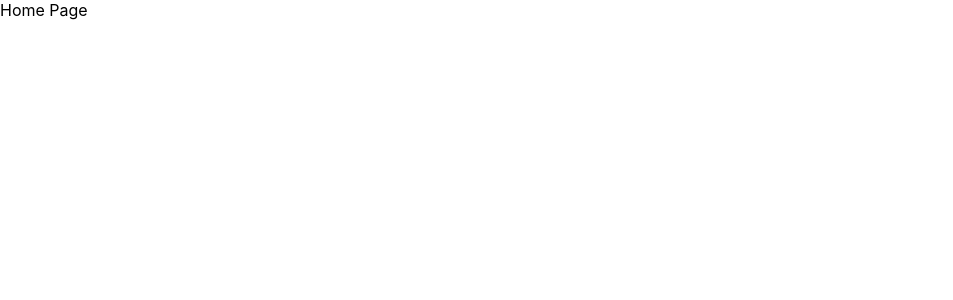
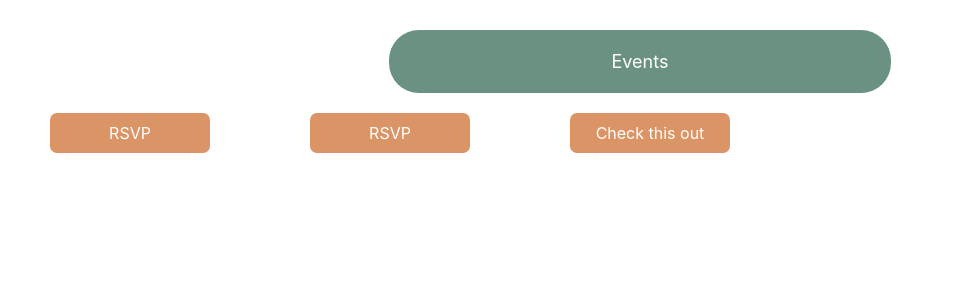
Before and after one commit to WomenInComputingOswego/wic-website, a React (Create React App) app: page /#/ in a window 1280 px wide. Shown: the top 300 px of the page, without its empty margins (0-953 px from the left). Built offline with nearby package versions, Linux system fonts and the light colour scheme.

Commit message:
Event page setup
Made divs. Trying to fix the spacing.

```diff
--- a/src/Router.js
+++ b/src/Router.js
@@ -1,13 +1,13 @@
 import React, { Component } from "react";
 import { HashRouter, Route } from "react-router-dom";
-import HomePage from './components/HomePageComponent/HomePageComponent.jsx';
+import Event from './components/EventComponent/EventComponent.jsx';
 
 class Router extends Component {
     render() {
         return (
             <HashRouter>
                 <div style={{ height: "100%" }}>
-                    <Route exact path="/" component={HomePage} />
+                    <Route exact path="/" component={Event} />
                 </div>
             </HashRouter>
         )
--- /dev/null
+++ b/src/components/EventComponent/EventComponent.css
@@ -0,0 +1,51 @@
+.title{
+    background-color: rgb(107, 145, 130);
+    border-radius: 30px;
+    color: white;
+    text-align: center;
+    font-size: 18px;
+    width: 460px;
+    padding: 21px;
+    position: relative;
+    top: 30px;
+    margin: auto;
+}
+
+.textblock1{
+    background-color: rgb(219, 148, 101);
+    width: 140px;
+    border-radius: 7px;
+    text-align: center;
+    font-size: 16px;
+    color: white;
+    padding: 10px;
+}
+
+.textblock2{
+    background-color: rgb(219, 148, 101);
+    width: 140px;
+    border-radius: 7px;
+    text-align: center;
+    font-size: 16px;
+    color: white;
+    padding: 10px;
+}
+
+.textblock3{
+    background-color: rgb(219, 148, 101);
+    width: 140px;
+    border-radius: 7px;
+    text-align: center;
+    font-size: 16px;
+    color: white;
+    padding: 10px;
+}
+
+.flex-container{
+    display: flex;
+    flex-direction: row;
+}
+
+.flex-container > div {
+    margin: 50px;
+}
--- /dev/null
+++ b/src/components/EventComponent/EventComponent.jsx
@@ -0,0 +1,22 @@
+import React, { Component } from "react";
+import './EventComponent.css';
+
+class Event extends Component{
+    render(){
+        return(
+            <div>
+                <div className="title">Events</div>
+                <div className="flex-container">
+                    <div className="textblock1">RSVP</div>
+                    <div className="textblock2">RSVP</div>
+                    <div className="textblock3">Check this out</div>
+                    <div></div>
+                    <div></div>
+                    <div></div>
+                </div>
+            </div>
+        )
+    }
+}
+
+export default Event;
```
